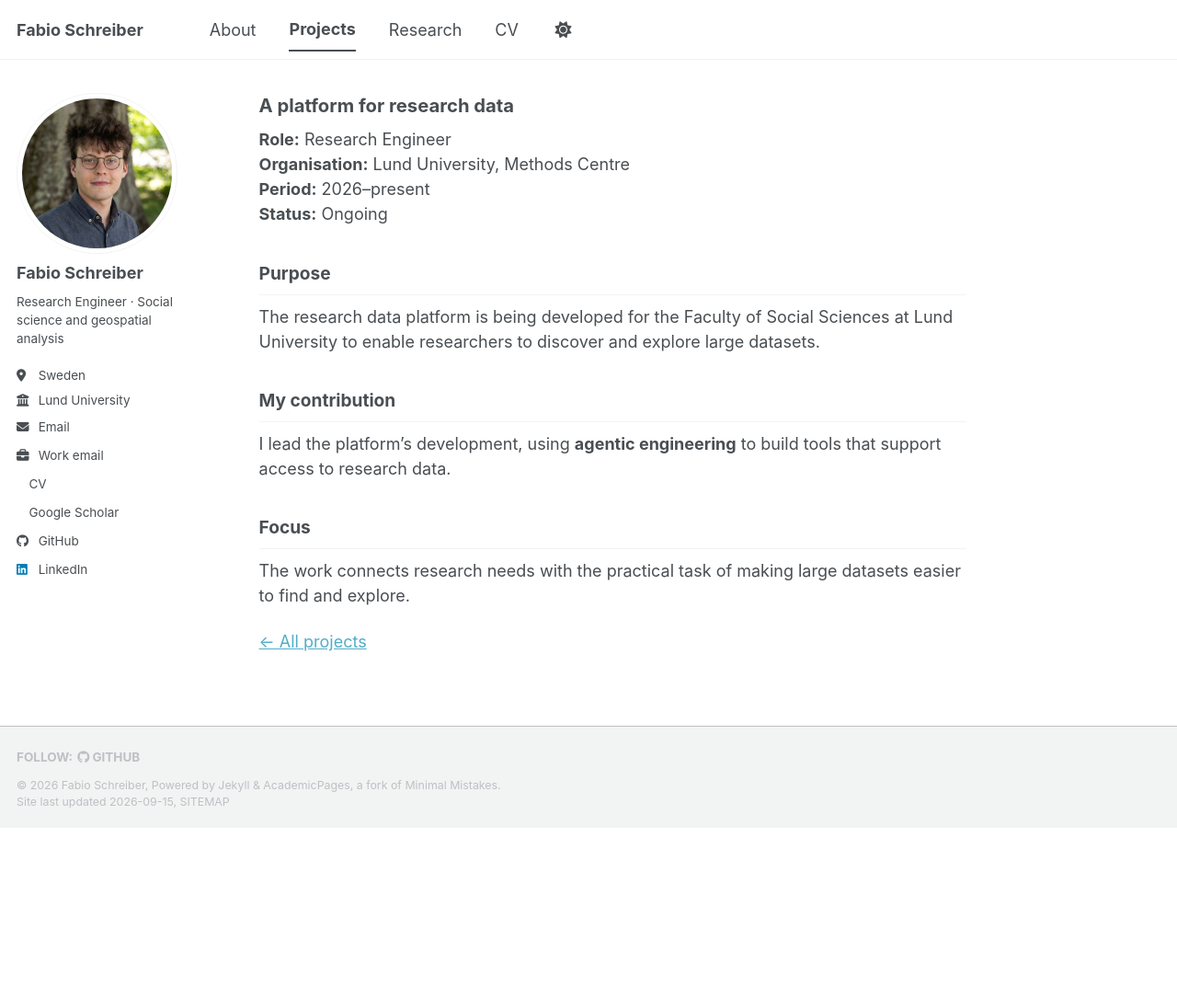
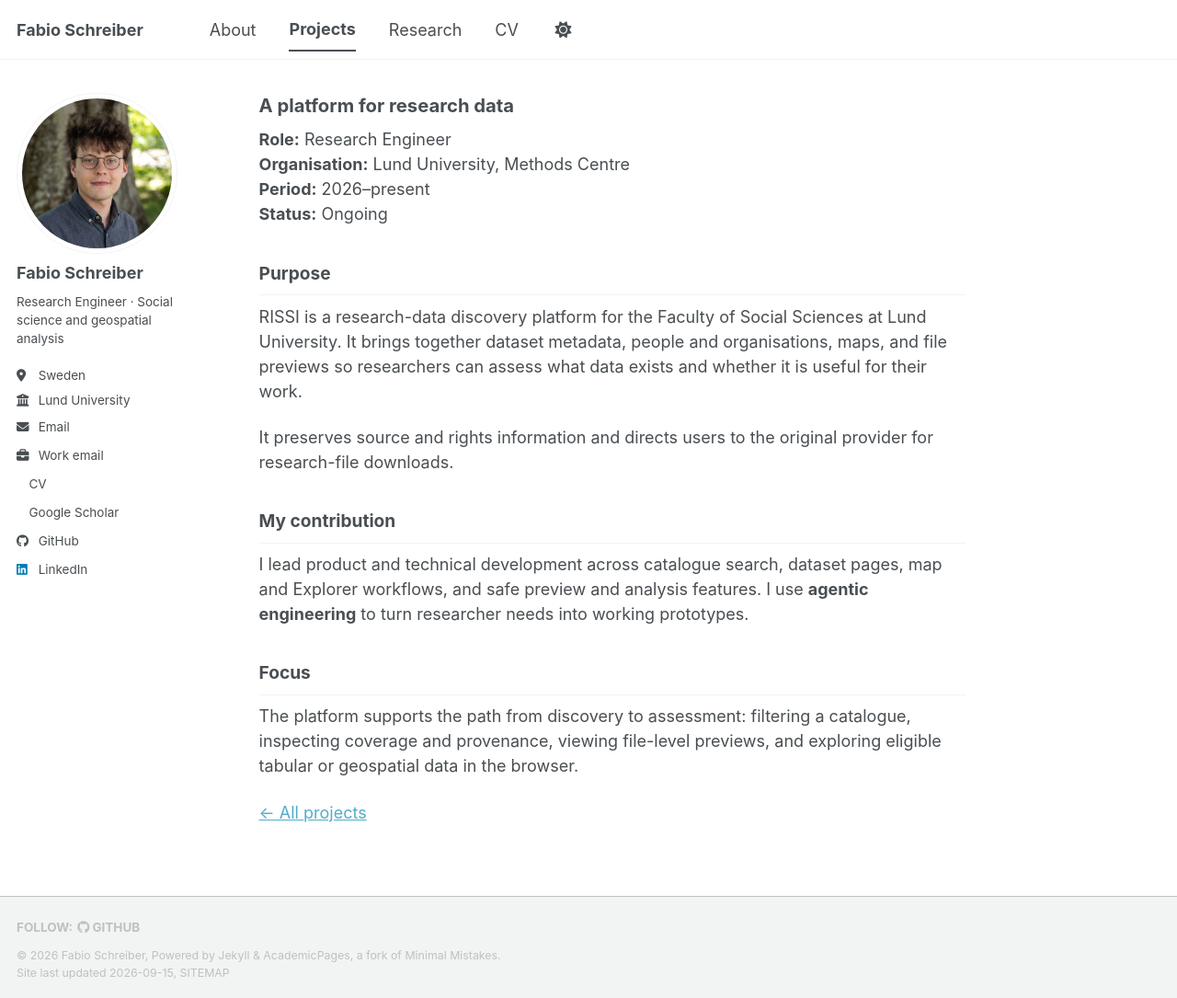
Before and after one commit to fab1s/fab1s.github.io, a Jekyll site: the page built from _portfolio/research-data-platform.md, in a window 1280 px wide and 1085 px high. Shown: the whole window at 92% size. Built offline with Jekyll 4.4.1, drawn with Linux system fonts in a browser that asks for light colours; a style sheet for code colours, icons or effects is not loaded.

Commit message:
Expand RISSI project description

```diff
--- a/_portfolio/research-data-platform.md
+++ b/_portfolio/research-data-platform.md
@@ -16,14 +16,16 @@ order: 2
 
 ## Purpose
 
-The research data platform is being developed for the Faculty of Social Sciences at Lund University to enable researchers to discover and explore large datasets.
+RISSI is a research-data discovery platform for the Faculty of Social Sciences at Lund University. It brings together dataset metadata, people and organisations, maps, and file previews so researchers can assess what data exists and whether it is useful for their work.
+
+It preserves source and rights information and directs users to the original provider for research-file downloads.
 
 ## My contribution
 
-I lead the platform’s development, using **agentic engineering** to build tools that support access to research data.
+I lead product and technical development across catalogue search, dataset pages, map and Explorer workflows, and safe preview and analysis features. I use **agentic engineering** to turn researcher needs into working prototypes.
 
 ## Focus
 
-The work connects research needs with the practical task of making large datasets easier to find and explore.
+The platform supports the path from discovery to assessment: filtering a catalogue, inspecting coverage and provenance, viewing file-level previews, and exploring eligible tabular or geospatial data in the browser.
 
 [← All projects](/projects/)
```
